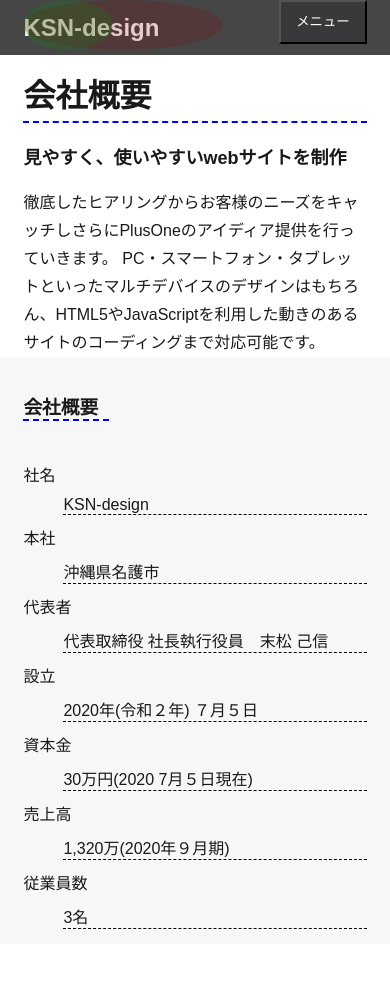
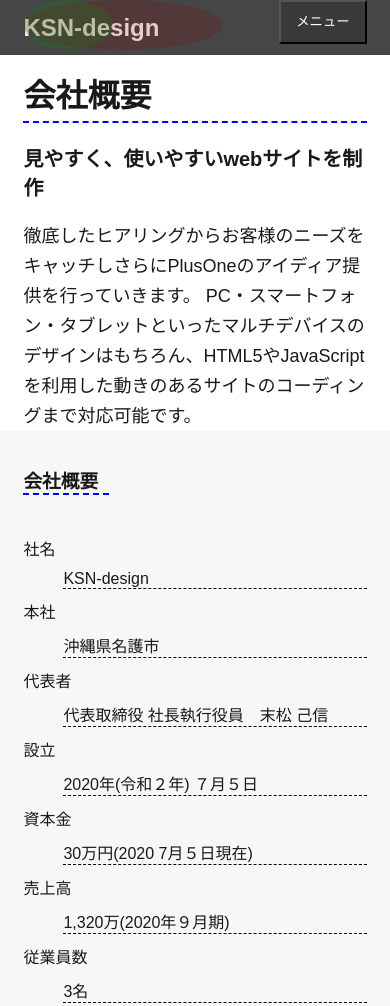
Before and after one commit to ksn-design/company-overview, a plain HTML site: page index.html in a window 390 px wide. Before the commit the page ends 980 px from the top, so only its background shows below. Drawn offline with Linux system fonts and the light colour scheme.

Commit message:
Update responsive.css

```diff
--- a/responsive.css
+++ b/responsive.css
@@ -1,9 +1,10 @@
 @media (max-width:670px) {
   .company-overview h2{
-    font-size: 18px;
+    font-size: 20px;
   }
   .company-overview p{
-    line-height: 28px;
+    line-height: 30px;
+    font-size: 18px;
   }
   .details{
     width: 25%;
```
